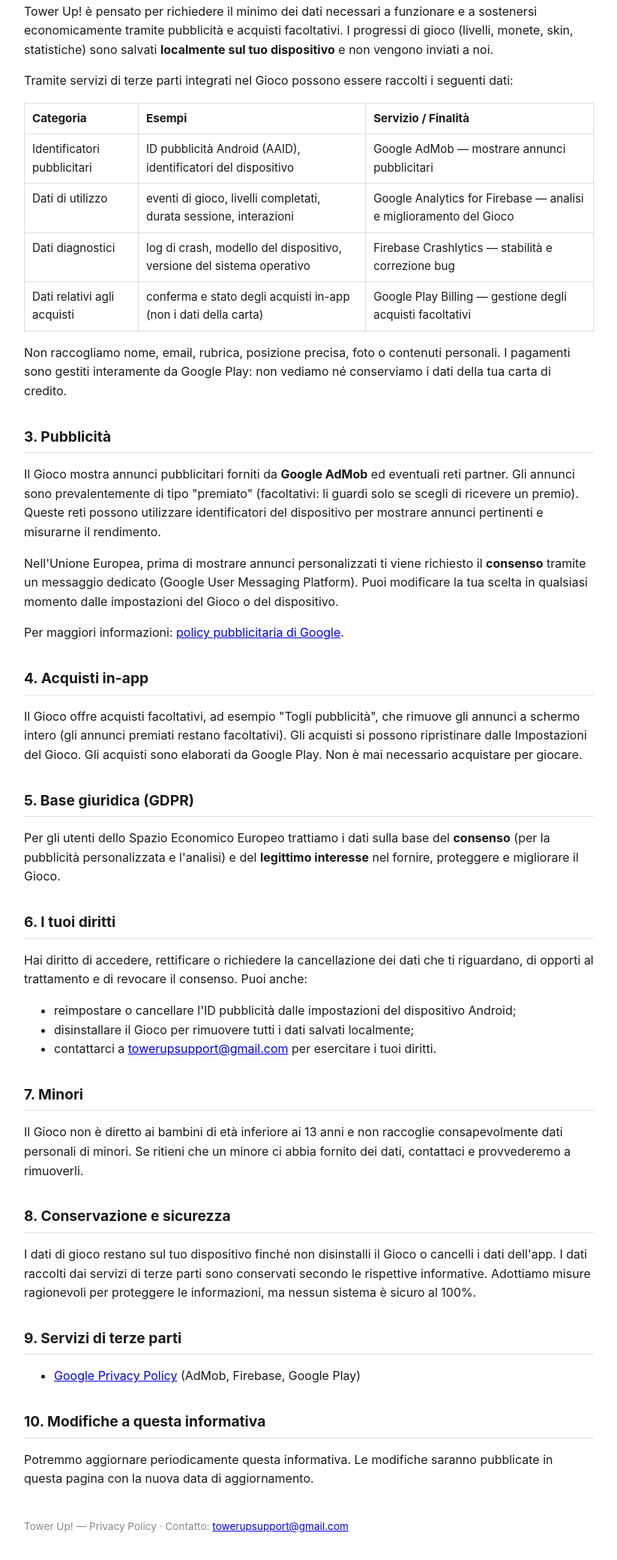
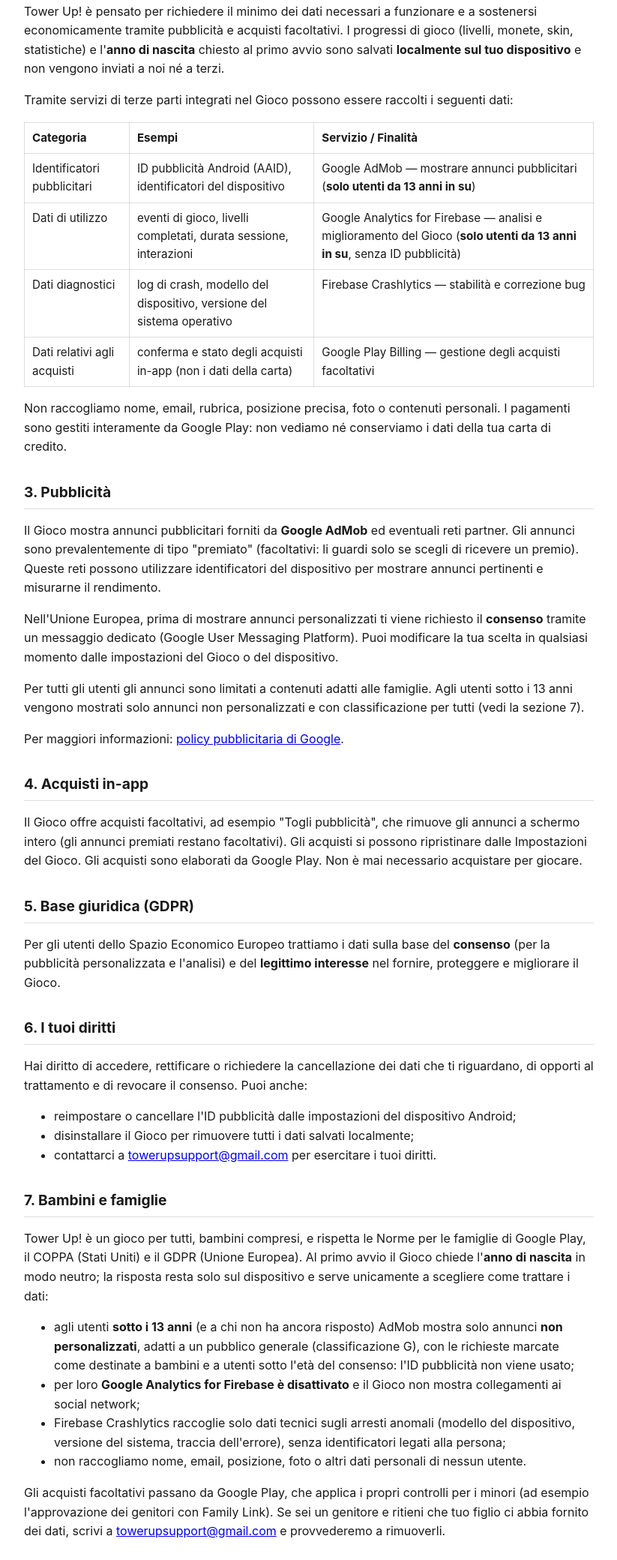
Before and after one commit to towerupsupport/towerupsupport.github.io, a plain HTML site: page privacy.html in a window 1280 px wide. Shown: the part 400-2480 px from the top of the page at 75% size, without its empty margins (228-1051 px from the left). Drawn offline with Linux system fonts and the light colour scheme.

Commit message:
Privacy: sezione Bambini e famiglie (9 novembre 2026)

```diff
--- a/privacy.html
+++ b/privacy.html
@@ -21,7 +21,7 @@
 </head>
 <body>
   <h1>Privacy Policy — Tower Up!</h1>
-  <p class="updated">Ultimo aggiornamento: 3 novembre 2026</p>
+  <p class="updated">Ultimo aggiornamento: 9 novembre 2026</p>
 
   <p>La presente informativa descrive come l'applicazione <strong>Tower Up!</strong> (di seguito "l'App", "il Gioco")
   tratta i dati degli utenti. Utilizzando il Gioco accetti le pratiche descritte qui di seguito.</p>
@@ -33,13 +33,13 @@
 
   <h2>2. Dati che raccogliamo</h2>
   <p>Tower Up! è pensato per richiedere il minimo dei dati necessari a funzionare e a sostenersi economicamente
-  tramite pubblicità e acquisti facoltativi. I progressi di gioco (livelli, monete, skin, statistiche) sono salvati
-  <strong>localmente sul tuo dispositivo</strong> e non vengono inviati a noi.</p>
+  tramite pubblicità e acquisti facoltativi. I progressi di gioco (livelli, monete, skin, statistiche) e l'<strong>anno di nascita</strong> chiesto al primo
+  avvio sono salvati <strong>localmente sul tuo dispositivo</strong> e non vengono inviati a noi né a terzi.</p>
   <p>Tramite servizi di terze parti integrati nel Gioco possono essere raccolti i seguenti dati:</p>
   <table>
     <tr><th>Categoria</th><th>Esempi</th><th>Servizio / Finalità</th></tr>
-    <tr><td>Identificatori pubblicitari</td><td>ID pubblicità Android (AAID), identificatori del dispositivo</td><td>Google AdMob — mostrare annunci pubblicitari</td></tr>
-    <tr><td>Dati di utilizzo</td><td>eventi di gioco, livelli completati, durata sessione, interazioni</td><td>Google Analytics for Firebase — analisi e miglioramento del Gioco</td></tr>
+    <tr><td>Identificatori pubblicitari</td><td>ID pubblicità Android (AAID), identificatori del dispositivo</td><td>Google AdMob — mostrare annunci pubblicitari (<strong>solo utenti da 13 anni in su</strong>)</td></tr>
+    <tr><td>Dati di utilizzo</td><td>eventi di gioco, livelli completati, durata sessione, interazioni</td><td>Google Analytics for Firebase — analisi e miglioramento del Gioco (<strong>solo utenti da 13 anni in su</strong>, senza ID pubblicità)</td></tr>
     <tr><td>Dati diagnostici</td><td>log di crash, modello del dispositivo, versione del sistema operativo</td><td>Firebase Crashlytics — stabilità e correzione bug</td></tr>
     <tr><td>Dati relativi agli acquisti</td><td>conferma e stato degli acquisti in-app (non i dati della carta)</td><td>Google Play Billing — gestione degli acquisti facoltativi</td></tr>
   </table>
@@ -53,6 +53,8 @@
   <p>Nell'Unione Europea, prima di mostrare annunci personalizzati ti viene richiesto il <strong>consenso</strong>
   tramite un messaggio dedicato (Google User Messaging Platform). Puoi modificare la tua scelta in qualsiasi momento
   dalle impostazioni del Gioco o del dispositivo.</p>
+  <p>Per tutti gli utenti gli annunci sono limitati a contenuti adatti alle famiglie. Agli utenti sotto i 13 anni
+  vengono mostrati solo annunci non personalizzati e con classificazione per tutti (vedi la sezione 7).</p>
   <p>Per maggiori informazioni: <a href="https://policies.google.com/technologies/ads" target="_blank" rel="noopener">policy pubblicitaria di Google</a>.</p>
 
   <h2>4. Acquisti in-app</h2>
@@ -73,9 +75,22 @@
     <li>contattarci a <a href="mailto:towerupsupport@gmail.com">towerupsupport@gmail.com</a> per esercitare i tuoi diritti.</li>
   </ul>
 
-  <h2>7. Minori</h2>
-  <p>Il Gioco non è diretto ai bambini di età inferiore ai 13 anni e non raccoglie consapevolmente dati personali
-  di minori. Se ritieni che un minore ci abbia fornito dei dati, contattaci e provvederemo a rimuoverli.</p>
+  <h2>7. Bambini e famiglie</h2>
+  <p>Tower Up! è un gioco per tutti, bambini compresi, e rispetta le Norme per le famiglie di Google Play, il
+  COPPA (Stati Uniti) e il GDPR (Unione Europea). Al primo avvio il Gioco chiede l'<strong>anno di nascita</strong> in modo
+  neutro; la risposta resta solo sul dispositivo e serve unicamente a scegliere come trattare i dati:</p>
+  <ul>
+    <li>agli utenti <strong>sotto i 13 anni</strong> (e a chi non ha ancora risposto) AdMob mostra solo annunci
+    <strong>non personalizzati</strong>, adatti a un pubblico generale (classificazione G), con le richieste marcate
+    come destinate a bambini e a utenti sotto l'età del consenso: l'ID pubblicità non viene usato;</li>
+    <li>per loro <strong>Google Analytics for Firebase è disattivato</strong> e il Gioco non mostra collegamenti ai social network;</li>
+    <li>Firebase Crashlytics raccoglie solo dati tecnici sugli arresti anomali (modello del dispositivo, versione del
+    sistema, traccia dell'errore), senza identificatori legati alla persona;</li>
+    <li>non raccogliamo nome, email, posizione, foto o altri dati personali di nessun utente.</li>
+  </ul>
+  <p>Gli acquisti facoltativi passano da Google Play, che applica i propri controlli per i minori (ad esempio
+  l'approvazione dei genitori con Family Link). Se sei un genitore e ritieni che tuo figlio ci abbia fornito dei dati,
+  scrivi a <a href="mailto:towerupsupport@gmail.com">towerupsupport@gmail.com</a> e provvederemo a rimuoverli.</p>
 
   <h2>8. Conservazione e sicurezza</h2>
   <p>I dati di gioco restano sul tuo dispositivo finché non disinstalli il Gioco o cancelli i dati dell'app.
```
